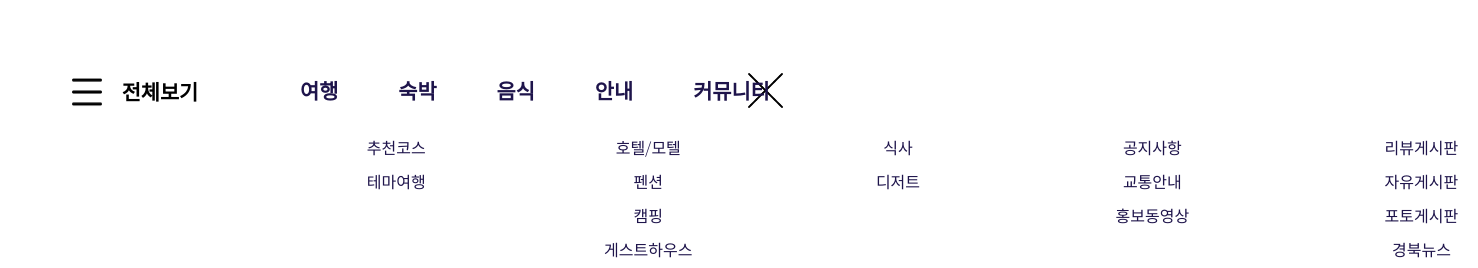
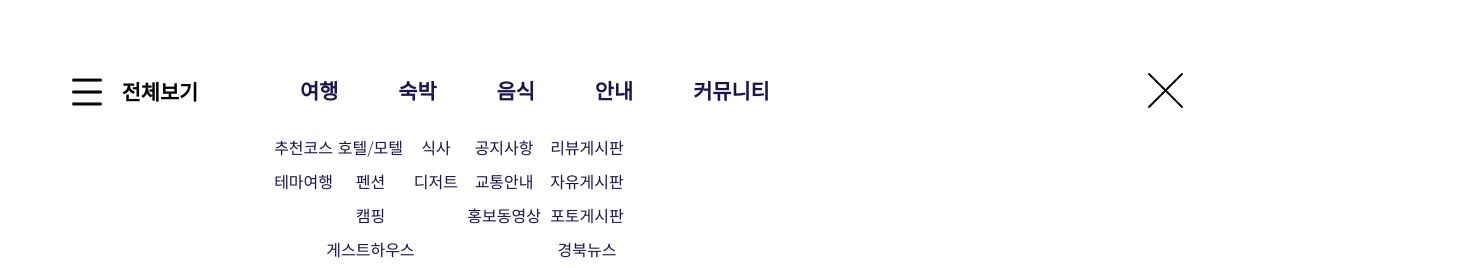
Before and after one commit to songsuelah/nadurii, a plain HTML site: page index.html in a window 1280 px wide. Both pictures are taken after a click on the button "전체보기". Shown: the part 123-391 px from the top of the page, 1478 px wide, since content can reach past the window. Drawn offline with Linux system fonts and the light colour scheme.

Commit message:
Update css.css

```diff
--- a/css/css.css
+++ b/css/css.css
@@ -145,9 +145,12 @@ body{
     border: 0;
     background-color: rgba(102, 102, 102, 0);
     display: none;
+    position: relative;
+    left: 400px;
 }
 #nav .nav1 .closs img{
    width: 35px;
+
 }
 #nav .menu1{
     display: none;
@@ -155,6 +158,7 @@ body{
     width: 100%;
     position: absolute;
     z-index: 999999;
+
 }
 #nav .menu{
     display: flex;
@@ -167,21 +171,20 @@ body{
     display: flex;
     flex-wrap: nowrap;
     flex-direction: column;
-    padding: 0 15px;
     position: relative;
-    left: 275px;
+    left: 180px;
 }
 #nav .menu ul:nth-child(2){
-    padding:  0 10px;
+    left: -15px;
 }
 #nav .menu ul:nth-child(3){
-    padding: 0 20px;
+    left: -204px;
 }
 #nav .menu ul:nth-child(4){
-    padding: 0 22px;
+    left: -383px;
 }
 #nav .menu ul:nth-child(5){
-    padding: 0 20px;
+    left: -562px;
 }
 #nav .menu ul li{
     padding-bottom: 10px;
```
